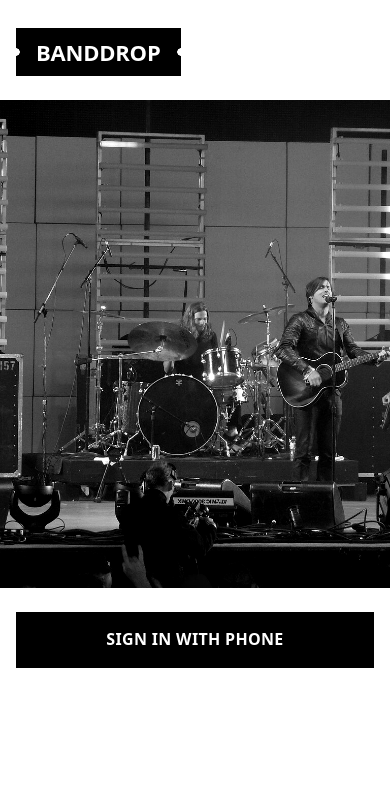
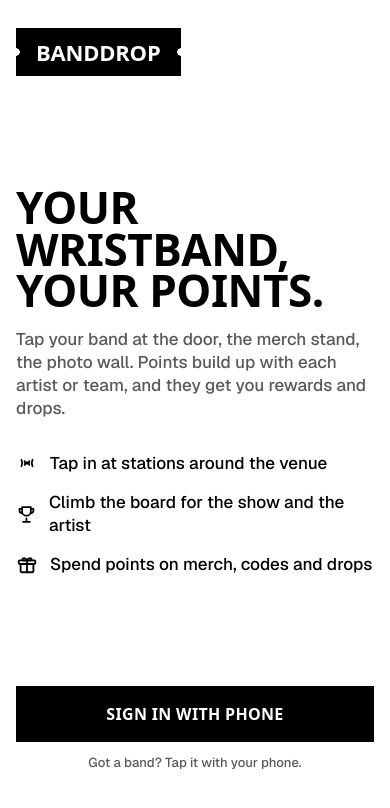
Before and after one commit to walkingwave/catalyst-2026, a Next.js app: page / in a window 390 px wide. Shown: the top 808 px of the page. Built offline with nearby package versions, Linux system fonts and the light colour scheme; no server answers; a web font is replaced by a local one.

Commit message:
Home: short description instead of the artist photo; claim a band with phone only

```diff
--- a/src/app/b/[uid]/ClaimFlow.tsx
+++ b/src/app/b/[uid]/ClaimFlow.tsx
@@ -49,10 +49,9 @@ export function ClaimFlow({ uid, signedIn }: { uid: string; signedIn: boolean })
 
   return (
     <PhoneOtpForm
-      withName
       submitLabel="Claim"
-      onVerified={async ({ name }) => {
-        const err = await claim(uid, name);
+      onVerified={async () => {
+        const err = await claim(uid);
         if (err) return err;
         go();
       }}
--- a/src/app/dashboard/page.tsx
+++ b/src/app/dashboard/page.tsx
@@ -42,7 +42,7 @@ export default async function Dashboard({
   const recent = scans
     .filter((s) => !current || concertBy.get(s.activity?.concert_id ?? "")?.artist_id === current.artist.id)
     .slice(0, 6);
-  const firstName = (profile.name || "there").split(" ")[0];
+  const firstName = (profile.name || "").split(" ")[0];
   const inbox = [
     ...(drops ?? []).map((d) => ({ kind: "drop" as const, at: d.created_at, d })),
     ...(messages ?? []).map((m) => ({ kind: "msg" as const, at: m.created_at, m })),
@@ -84,7 +84,7 @@ export default async function Dashboard({
           main={
             <>
               <div className="flex items-start justify-between">
-                <p className="mono-caps text-[10px] opacity-70">{firstName}</p>
+                <p className="mono-caps text-[10px] opacity-70">{firstName || "Your pass"}</p>
                 {latestShow && <p className="mono-caps text-[10px] opacity-70">{latestShow.venue} · {formatDate(latestShow.date)}</p>}
               </div>
               <div className="flex items-end gap-3 mt-5">
--- a/src/app/page.tsx
+++ b/src/app/page.tsx
@@ -1,22 +1,31 @@
-import Image from "next/image";
 import { redirect } from "next/navigation";
 import { getUser } from "@/lib/supabase/server";
 import { Page, LinkButton } from "@/components/ui";
 import { Wordmark } from "@/components/Header";
+import { IconNfc, IconTrophy, IconGift } from "@/components/icons";
 
 export default async function Home() {
   const user = await getUser();
   if (user) redirect("/dashboard");
   return (
-    <Page className="pb-8">
+    <Page className="min-h-dvh flex flex-col pb-8">
       <div className="pt-6">
         <Wordmark size="lg" />
       </div>
-      <div className="relative aspect-[4/5] mt-6 -mx-4 overflow-hidden">
-        <Image src="/img/our-lady-peace.jpg" alt="" fill className="object-cover photo" priority />
+      <div className="flex-1 flex flex-col justify-center py-10">
+        <h1 className="display d-hero">Your wristband, your points.</h1>
+        <p className="t-body text-ink-2 mt-4">
+          Tap your band at the door, the merch stand, the photo wall. Points build up with each artist or team, and they get you rewards and drops.
+        </p>
+        <ul className="mt-8 space-y-4">
+          <li className="flex items-center gap-3"><IconNfc size={22} /><span className="t-body">Tap in at stations around the venue</span></li>
+          <li className="flex items-center gap-3"><IconTrophy size={22} /><span className="t-body">Climb the board for the show and the artist</span></li>
+          <li className="flex items-center gap-3"><IconGift size={22} /><span className="t-body">Spend points on merch, codes and drops</span></li>
+        </ul>
       </div>
-      <div className="mt-6">
+      <div className="space-y-3">
         <LinkButton href="/login">Sign in with phone</LinkButton>
+        <p className="t-foot text-ink-2 text-center">Got a band? Tap it with your phone.</p>
       </div>
     </Page>
   );
```
Also changed, not shown: 2 other files (tests, documents, lock files or other folders).
